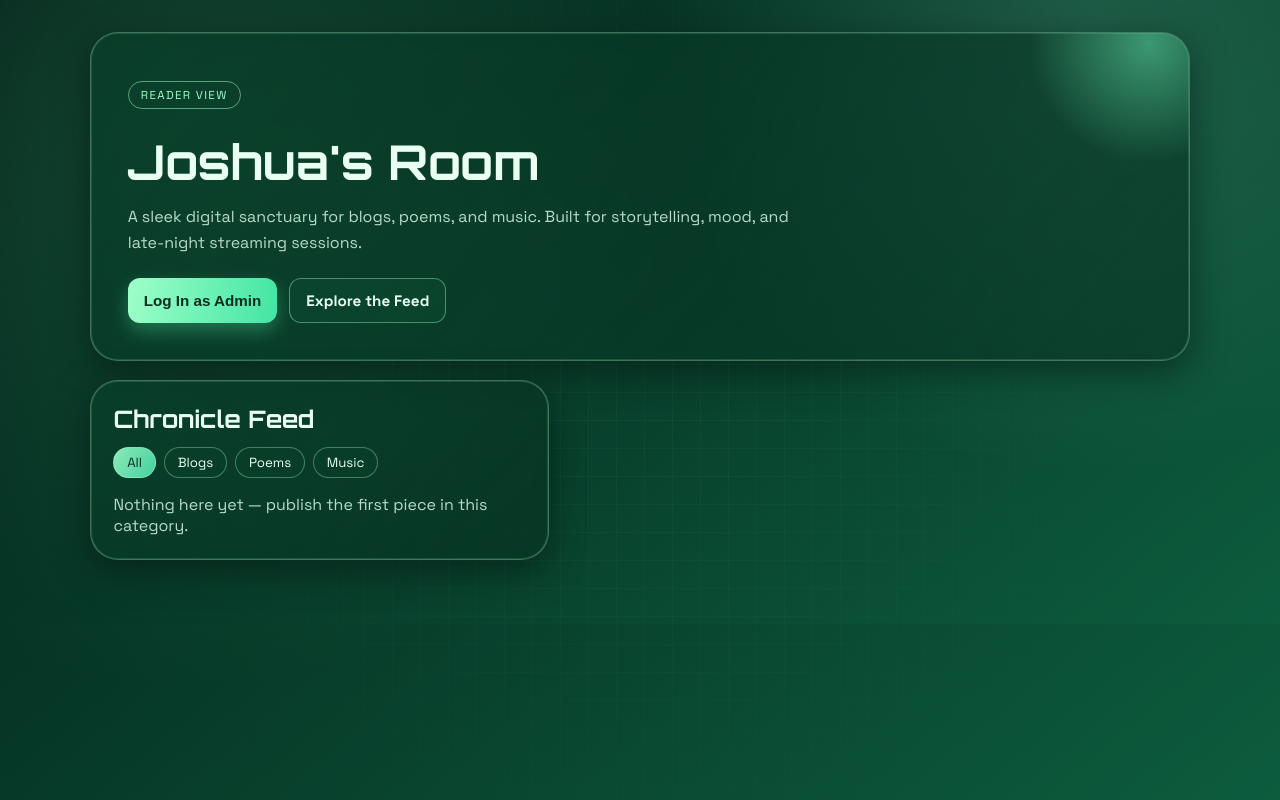
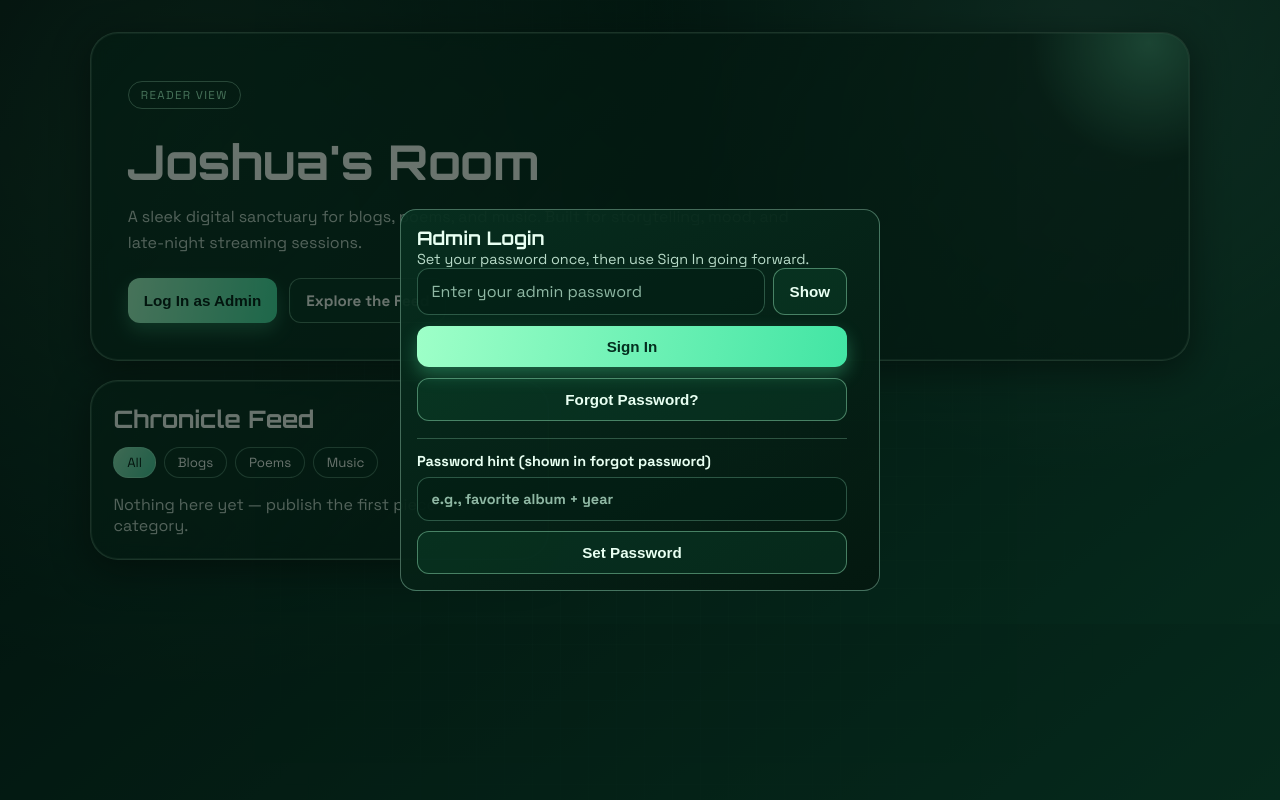
Before and after one commit to joshunkan-dev/akpans-almanac, a plain HTML site: page index.html in a window 1280 px wide. Both pictures are taken after a click on the button "Log In as Admin". Drawn offline with Linux system fonts and the light colour scheme; no server answers.

Commit message:
Restore admin login modal functionality
Restored the admin login modal trigger and updated the script to handle admin login functionality.

```diff
--- a/index.html
+++ b/index.html
@@ -188,6 +188,12 @@
     syncAdminUi();
     renderPosts();
   }
+  // --- Restore Admin Login Modal Trigger ---
+if (openAdminLoginButton && adminModal) {
+  openAdminLoginButton.addEventListener('click', () => {
+    adminModal.hidden = false;
+  });
+}
 
   async function loadPostsFromServer() {
     try {
```
